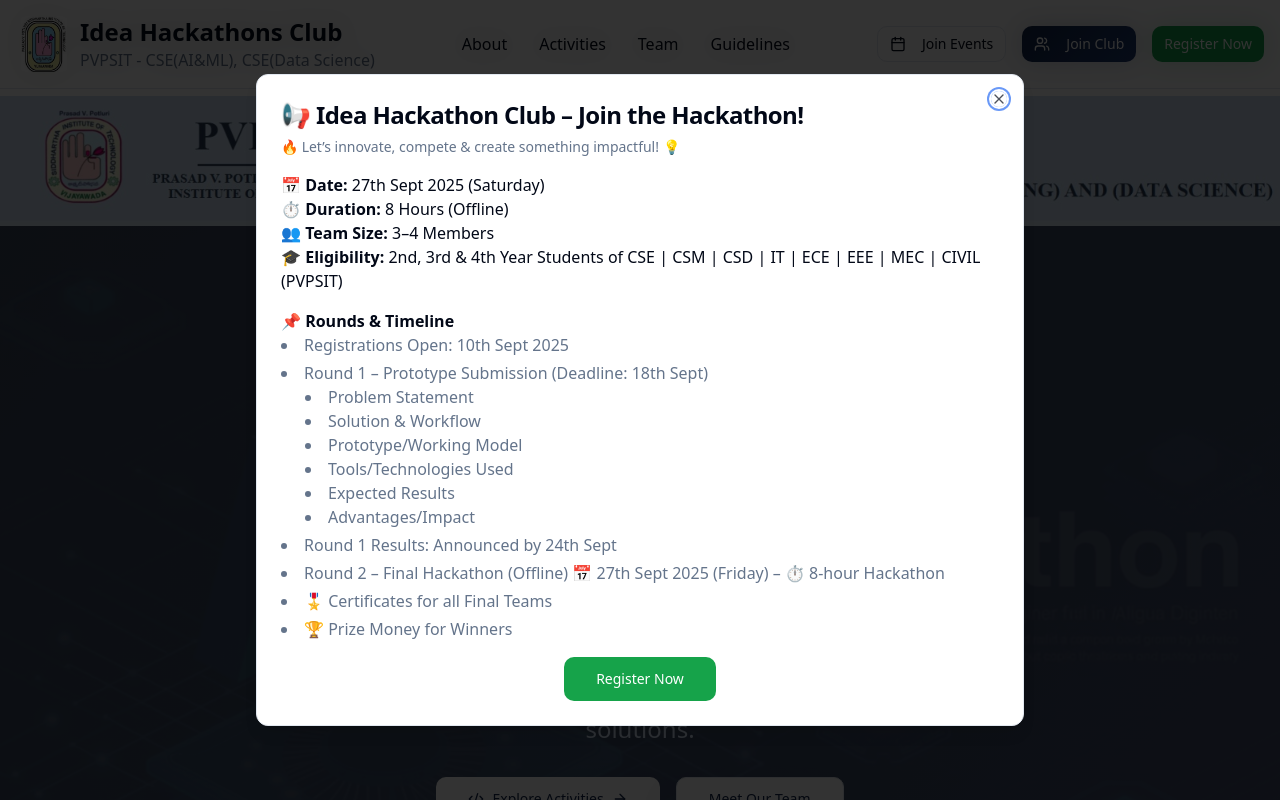
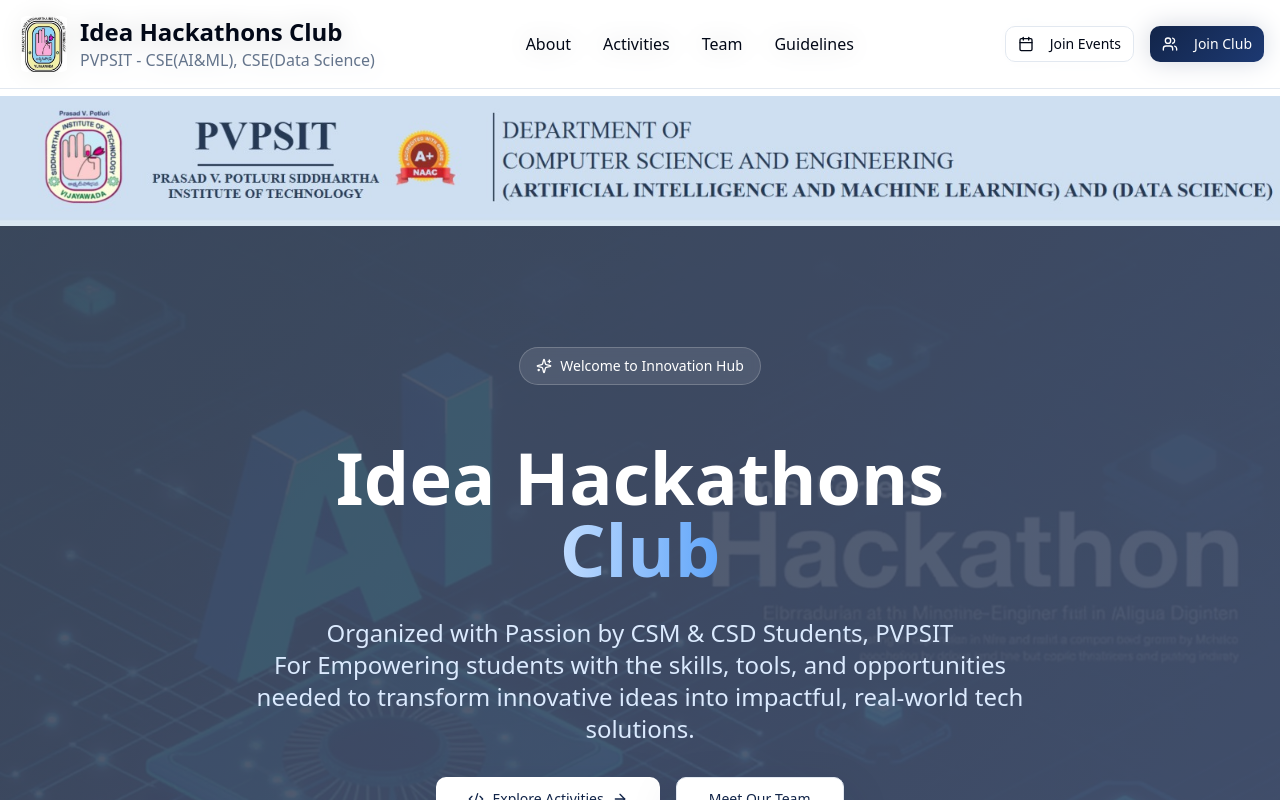
Before and after one commit to teja272004/PVP-CSMCSD-Hackathon-Club, a React (Vite) app: page / in a window 1280 px wide. Shown: the top 800 px of the page. Built offline with nearby package versions, Linux system fonts and the light colour scheme.

Commit message:
Changes made after the WebDev Hackathon

```diff
--- a/src/App.tsx
+++ b/src/App.tsx
@@ -30,7 +30,7 @@ const App = () => (
           />
 
           {/* ✅ Announcements popup */}
-          <AnnouncementsModal />
+          {/*<AnnouncementsModal />*/}
 
           {/* Routes */}
           <main>
--- a/src/components/Header.tsx
+++ b/src/components/Header.tsx
@@ -88,7 +88,7 @@ const Header = () => {
             </Button>
 
             {/* ✅ New Register Now Button */}
-            <Button
+           { /* <Button
               asChild
               size="sm"
               className="bg-green-600 text-white border-0 hover:bg-green-700"
@@ -100,7 +100,7 @@ const Header = () => {
               >
                 Register Now
               </a>
-            </Button>
+            </Button>*/}
 
             {/* Hamburger for mobile */}
             <Button
@@ -149,7 +149,7 @@ const Header = () => {
             </a>
 
             {/* ✅ Register Now in Mobile Menu */}
-            <a
+           { /*<a
               href="https://docs.google.com/forms/d/e/1FAIpQLSfKc8lj86yK2mRhsV-8lNRCBrWh8natG5snHWa2nhcOeKeXtw/viewform?usp=header"
               target="_blank"
               rel="noopener noreferrer"
@@ -157,7 +157,7 @@ const Header = () => {
               onClick={() => setOpen(false)}
             >
               Register Now
-            </a>
+            </a>*/}
           </nav>
         </div>
       )}
--- a/src/pages/Index.tsx
+++ b/src/pages/Index.tsx
@@ -14,7 +14,7 @@ const Index = () => {
       <Mission />
       <Activities />
       <Team />
-      <Announcements />
+      {/*<Announcements />*/}
       <Guidelines />
       <Footer />
     </div>
```
